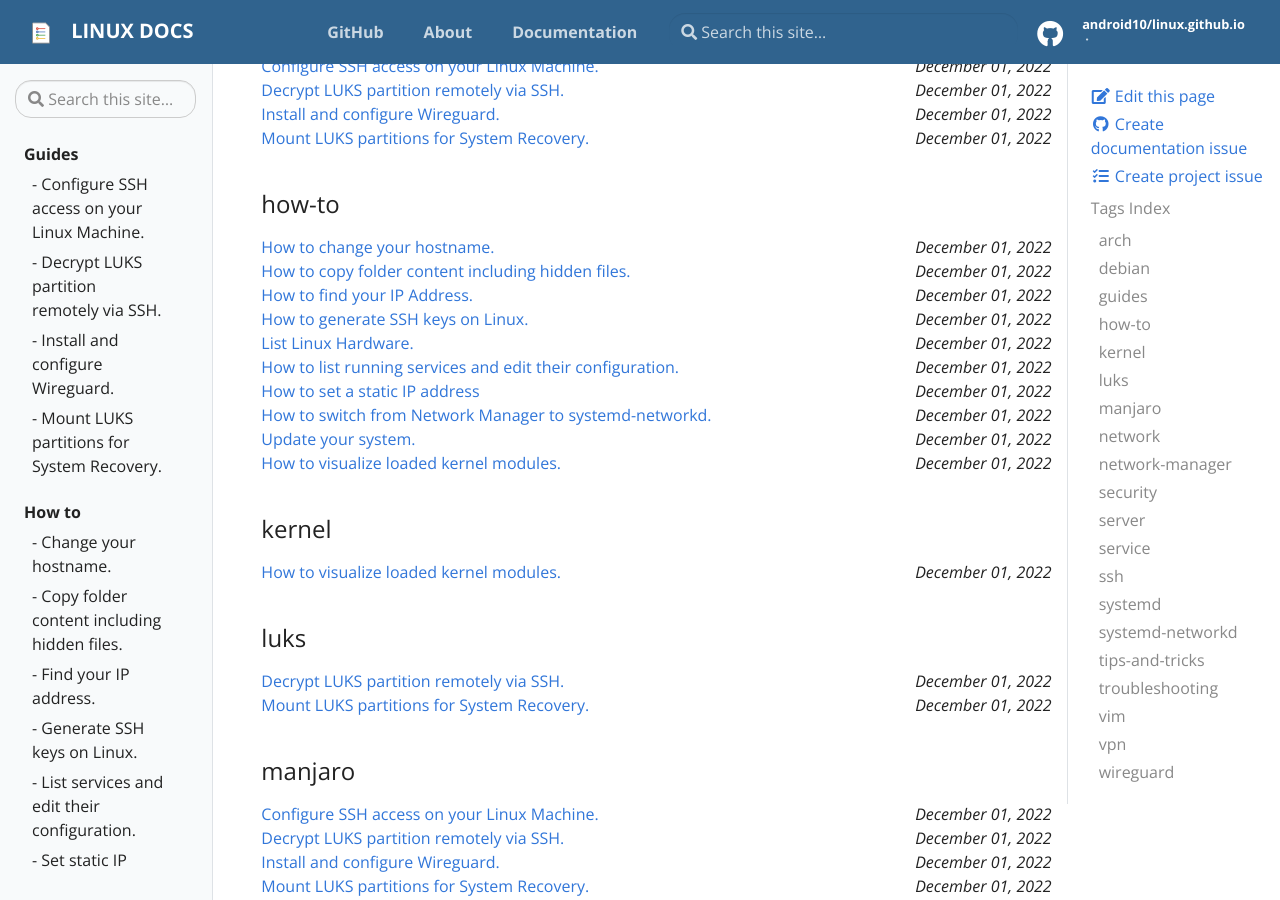
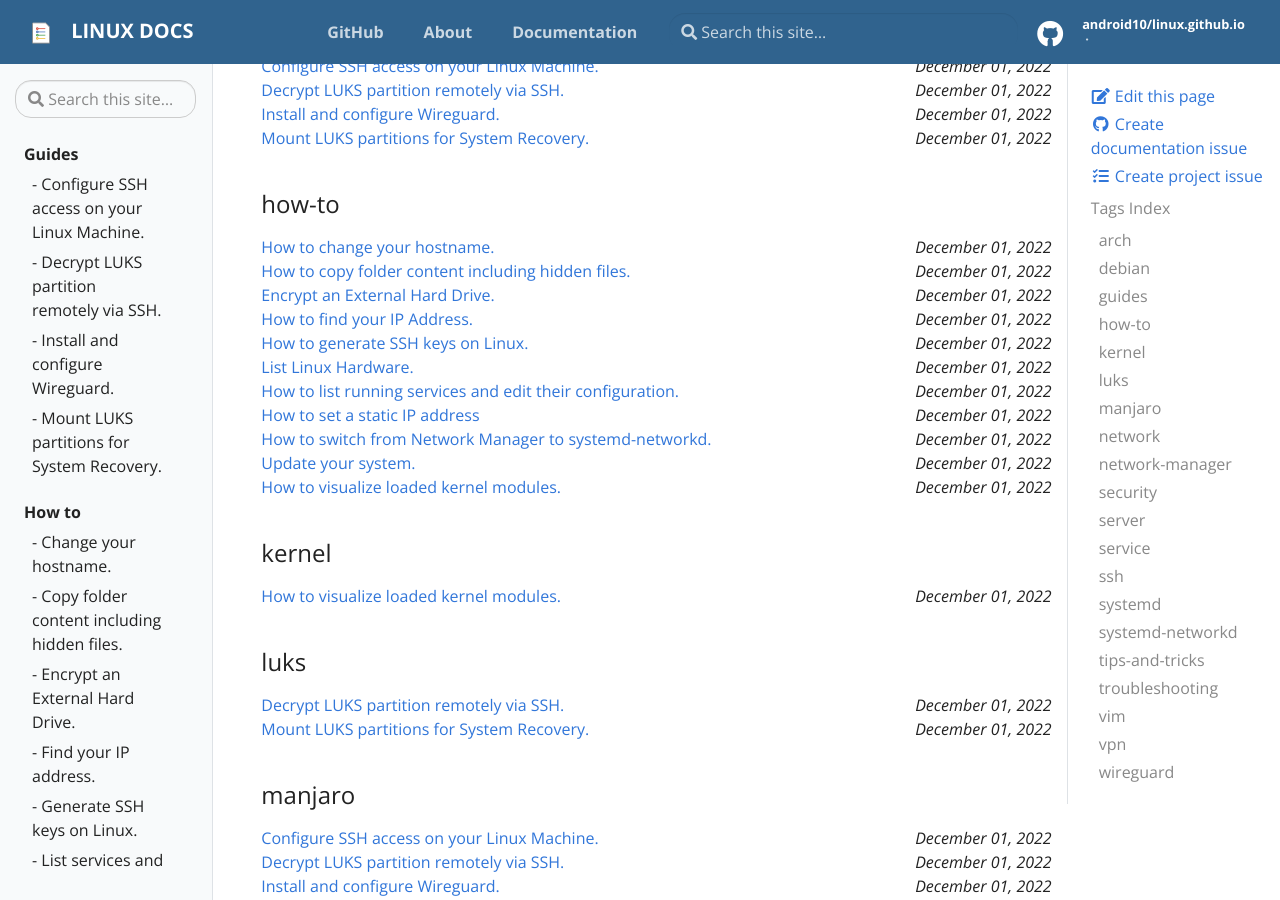
Before and after one commit to android10/linux.github.io, a Jekyll site: the page built from pages/tags.html, in a window 1280 px wide and 900 px high, scrolled down 708 px. Built offline with Jekyll 4.4.1, drawn with Linux system fonts in a browser that asks for light colours; part of the change alters nothing that is shown.

Commit message:
doc: add encrypting an external hard drive

````diff
--- a/_data/toc.yml
+++ b/_data/toc.yml
@@ -18,6 +18,8 @@
       url: "docs/how-to/change-your-hostname"
     - title: "- Copy folder content including hidden files."
       url: "docs/how-to/copy-folder-content-including-hidden-files"
+    - title: "- Encrypt an External Hard Drive."
+      url: "docs/how-to/encrypt-an-external-hard-drive"
     - title: "- Find your IP address."
       url: "docs/how-to/find-your-ip-address"
     - title: "- Generate SSH keys on Linux."
--- /dev/null
+++ b/_docs/how-to/encrypt-an-external-hard-drive.md
@@ -0,0 +1,87 @@
+---
+title:  Encrypt an External Hard Drive.
+description: In this post, we are going to see how to encrypt and external hard drive (SSD) in linux.
+tags:
+ - how-to
+---
+
+# Encrypt an External SSD Hard Drive
+
+Encrypting an external hard drive (in this case an SSD) can help prevent unauthorized access to your personal data. [Encryption in Arch Linux with LUKS](https://wiki.archlinux.org/title/Dm-crypt/Encrypting_an_entire_system) can be difficult, so let's see how we can succesfully achieve this this process in an step-by-step how-to guide.
+
+### Check your drive: in this example we use `sda`
+
+```bash
+❯ lsblk
+NAME        MAJ:MIN RM   SIZE RO TYPE  MOUNTPOINTS
+sda           8:0    0 232.9G  0 disk
+nvme0n1     259:0    0 476.9G  0 disk
+├─nvme0n1p1 259:1    0   511M  0 part  /boot
+└─nvme0n1p2 259:2    0 476.4G  0 part
+```
+
+### RECOMMENDED: Wipe all file systems and data from the hard drive
+
+```bash
+$ sudo wipefs -a /dev/sda
+```
+
+### Run `cryptsetup` to create the encrypted partition
+
+```bash
+$ sudo cryptsetup --verbose --verify-passphrase luksFormat /dev/sda
+```
+
+### Open the encrypted partition
+
+```bash
+$ sudo cryptsetup luksOpen /dev/sda sda
+
+Enter passphrase for /dev/sda:
+```
+
+### Create a new filesystem on the encrypted partition
+
+In this case we are using [ext4](https://wiki.archlinux.org/title/ext4){:target="_blank"} but we could also use [btrfs](https://wiki.archlinux.org/title/btrfs){:target="_blank"} for example.
+
+```bash
+$ sudo mkfs.ext4 /dev/mapper/sda
+```
+
+We could also give our **filesystem a label** with the `-L` option:
+
+```bash
+$ sudo mkfs.ext4 -L MyEncryptedDisk /dev/mapper/sda
+```
+
+### Remove the reserved space
+
+By default, **some space has been reserved**, but if you don't intend to run a system from the hard drive, **you can remove it** to have slightly more space on the hard drive.
+
+```bash
+$ sudo tune2fs -m 0 /dev/mapper/sda
+```
+
+### Check that everything is fine
+
+```bash
+❯ lsblk
+NAME        MAJ:MIN RM   SIZE RO TYPE  MOUNTPOINTS
+sda           8:0    0 232.9G  0 disk
+└─sda       254:2    0 232.9G  0 crypt /mnt/ssd
+nvme0n1     259:0    0 476.9G  0 disk
+├─nvme0n1p1 259:1    0   511M  0 part  /boot
+└─nvme0n1p2 259:2    0 476.4G  0 part
+```
+
+### Close the encrypted device
+
+In order to **safely remove your drive**, run the following command:
+
+```bash
+$ sudo cryptsetup luksClose sdX
+```
+
+### Mounting the encrypted device
+
+Refer to this guide: [Mount LUKS paritions for System Recovery](../guides/mount-luks-partition-for-system-recovery){:target="_blank"}
--- a/_docs/how-to/index.md
+++ b/_docs/how-to/index.md
@@ -11,6 +11,7 @@ achieve an specific task in **Linux**.
 
  - [Change your hostname.](change-your-hostname)
  - [Copy folder content including hidden files.](copy-folder-content-including-hidden-files)
+ - [Encrypt an External Hard Drive.](encrypt-an-external-hard-drive)
  - [Find your IP address.](find-your-ip-address)
  - [Generate SSH keys on Linux.](generate-ssh-keys-on-linux)
  - [List services and edit their configuration.](list-services-and-edit-their-configuration)
````
